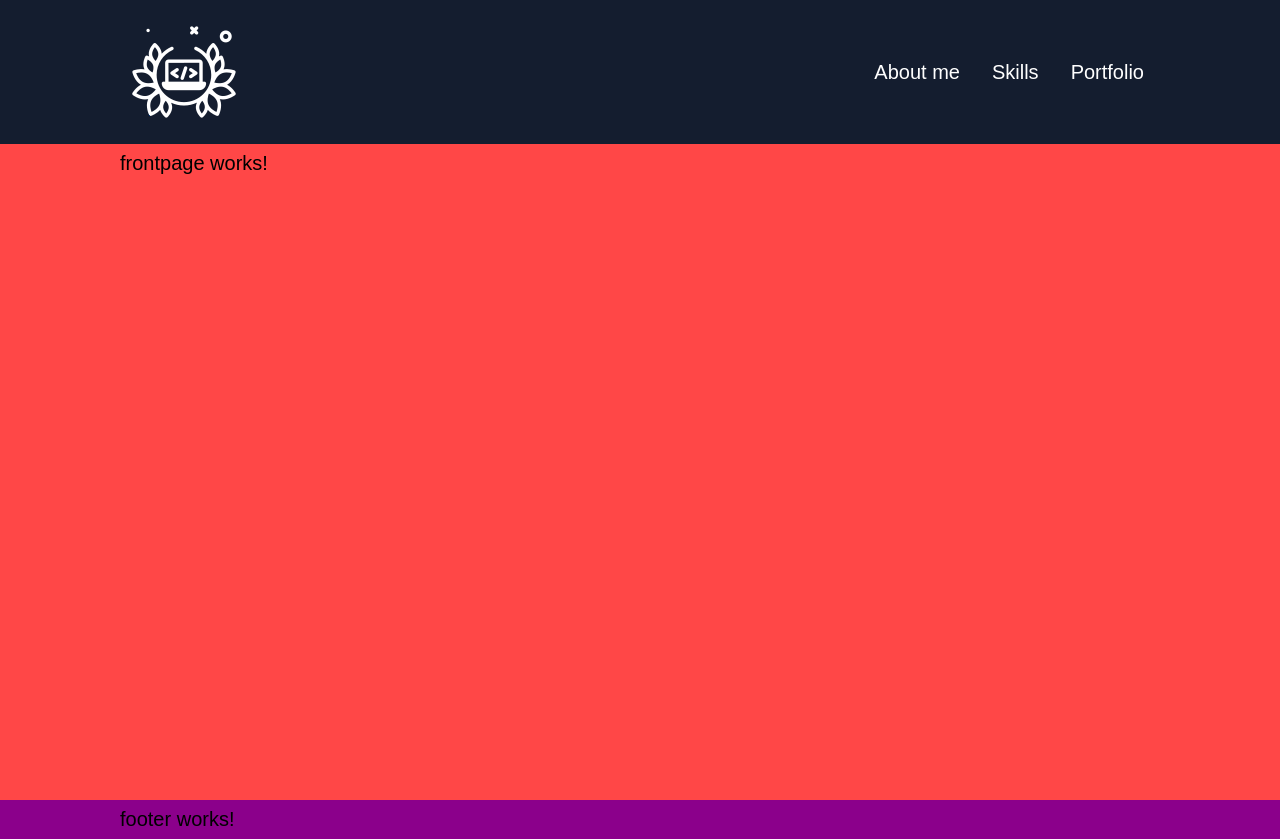
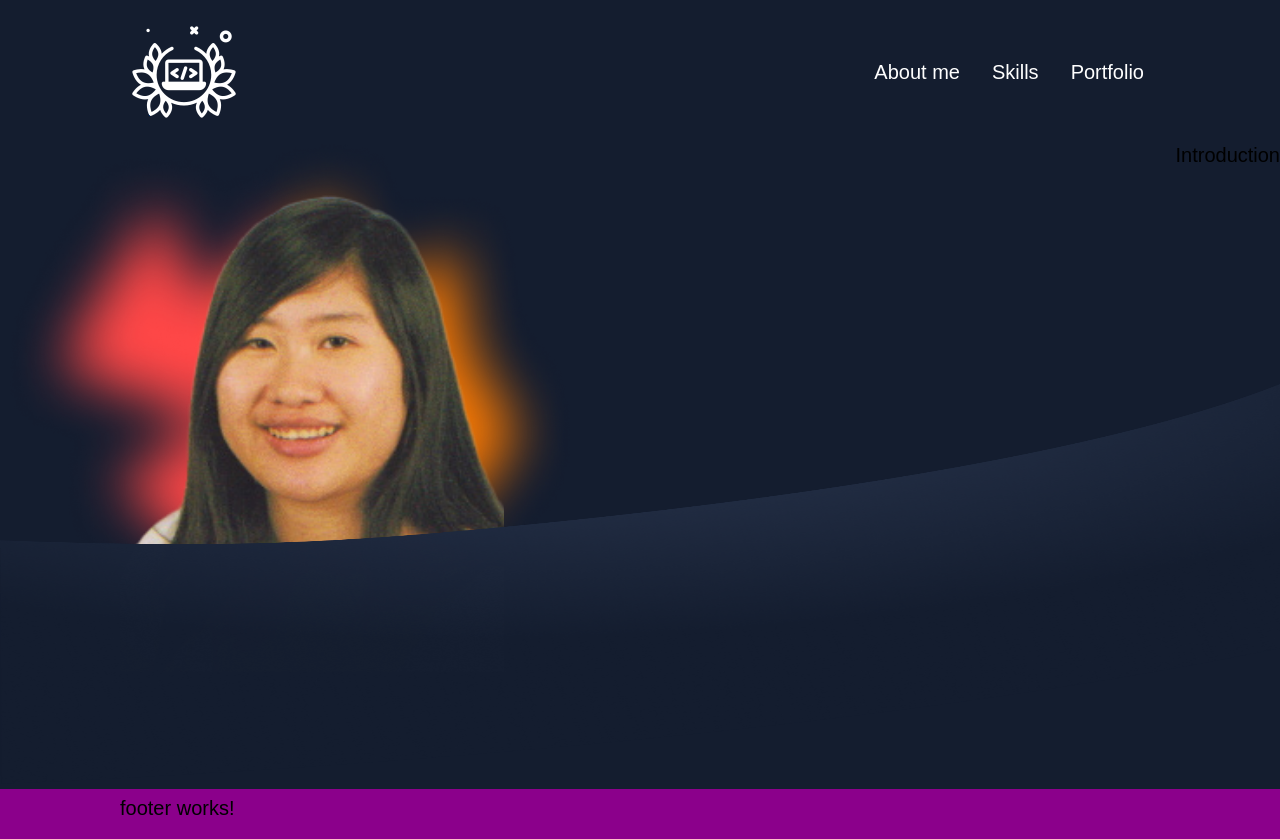
Before and after one commit to Hanmuni/Portfolio, an Angular app: page / in a window 1280 px wide. Built offline with nearby package versions, Linux system fonts and the light colour scheme.

Commit message:
add profile picture

```diff
--- a/src/app/frontpage/frontpage.component.html
+++ b/src/app/frontpage/frontpage.component.html
@@ -1,3 +1,24 @@
 <div class="frontpage">
-  frontpage works!
+
+  <div class="profile">
+
+    <div class="profile-picture">
+
+      <img class="shadow" src="assets/img/shadow_group 2.png">
+      <img class="profile-img" src="assets/img/profile-picture.png">
+
+    </div>
+
+    <div class="introduction"> Introduction</div>
+
+  </div>
+
+  <div class="vector">
+
+    <img src="assets/img/vector.png">
+  </div>
+
+
+
+
 </div>
--- a/src/app/frontpage/frontpage.component.scss
+++ b/src/app/frontpage/frontpage.component.scss
@@ -1,5 +1,44 @@
 .frontpage {
-    background-color: #FF4747;
-    height: 80vh;
-    padding: 1vh 15vh 1vh 15vh;
+  background-color: #141D2F;
 }
+
+.profile {
+  display: flex;
+  justify-content: space-between;
+  height: 30vh;
+}
+
+.profile-picture {
+  position: relative;
+  width: 500px;
+  height: 500px;
+}
+
+.profile-img {
+  padding: 1vh 15vh 1vh 15vh;
+  position: absolute;
+  width: 30vw;
+  height: 65vh;
+  object-fit: cover;
+}
+
+.shadow {
+
+  position: absolute;
+  width: 45vw;
+  right: 0;
+  left: 0;
+  height: 65vh;
+  object-fit: cover;
+}
+
+.vector {
+  position: relative;
+
+  img {
+    width: 100%;
+    height: 50vh;
+    object-fit: fill;
+    z-index: 1;
+  }
+}
--- a/src/app/header-menu/header-menu.component.scss
+++ b/src/app/header-menu/header-menu.component.scss
@@ -7,6 +7,7 @@
   position: -webkit-sticky;
   position: sticky;
   top: 0;
+  z-index: 100;
 
 
   img {
```
Also changed, not shown: src/assets/img/._vector.png (deleted), src/assets/img/profile-picture.png (added).
